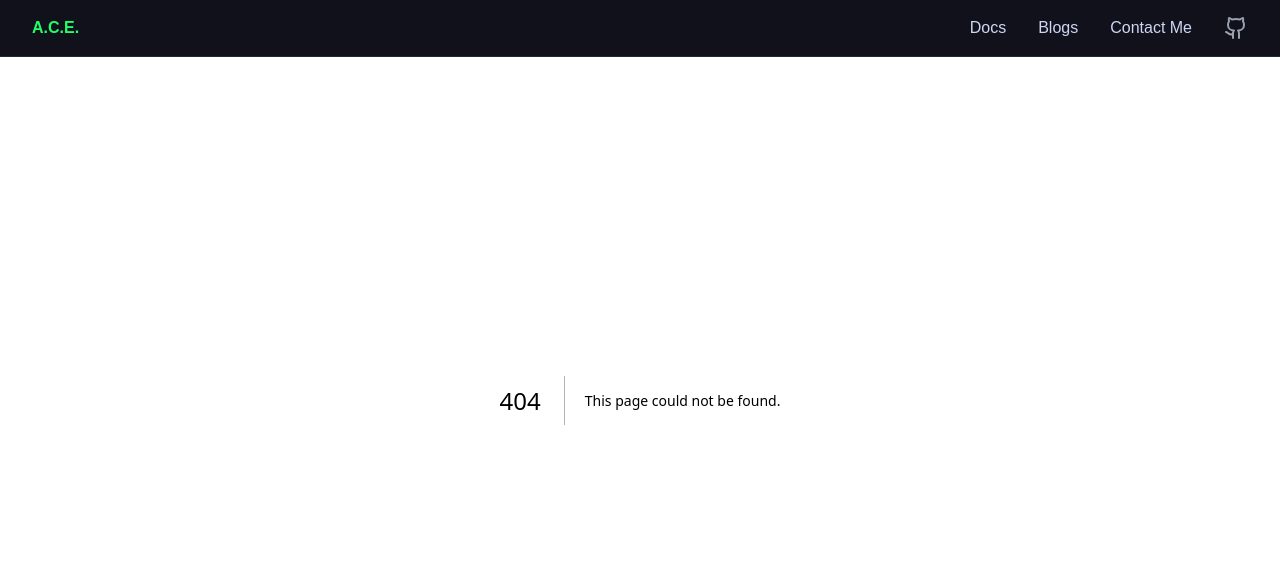
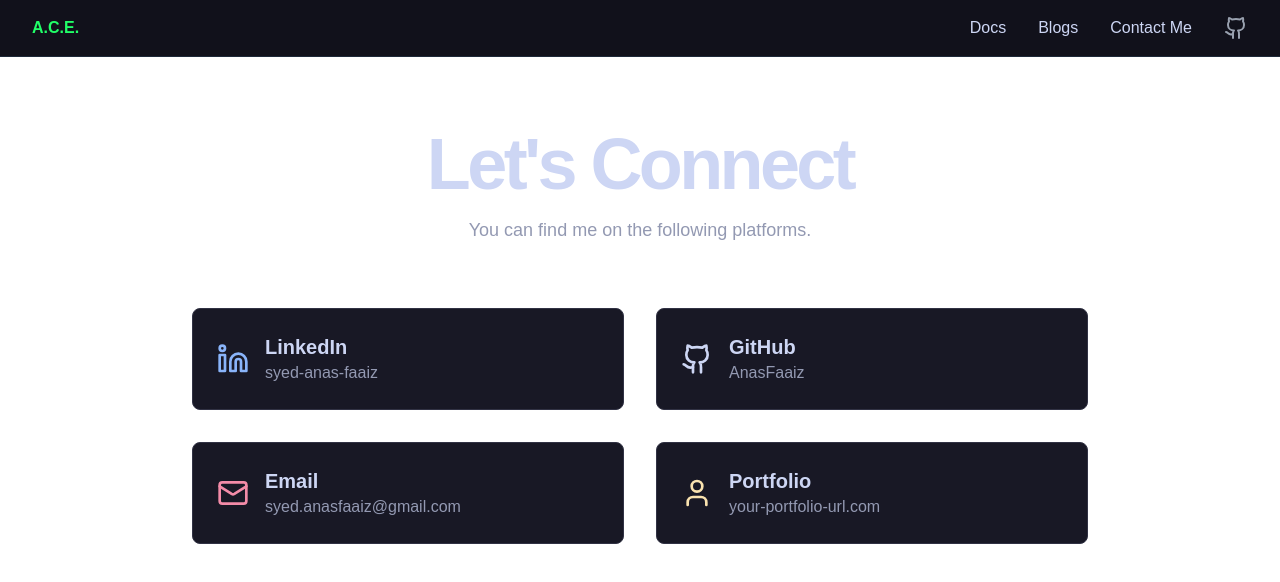
Before and after one commit to AnasFaaiz/ace_showcase, a Next.js app in the folder ace/: page /contact in a window 1280 px wide. Before the commit this address had no page. Shown: the top 582 px of the page. Built offline with nearby package versions, Linux system fonts and the light colour scheme.

Commit message:
updated contact page for sample

```diff
--- /dev/null
+++ b/ace/src/app/contact/page.tsx
@@ -0,0 +1,63 @@
+import Link from 'next/link';
+// We'll use icons for the links.
+import { Github, Linkedin, Mail, User } from 'lucide-react';
+
+export default function ContactPage() {
+  return (
+    <main className="min-h-screen text-[#cdd6f4] px-4 pt-24 md:pt-32">
+      <div className="max-w-4xl mx-auto">
+
+        {/* Page Header */}
+        <header className="text-center mb-16">
+          <h1 className="text-5xl md:text-7xl font-bold tracking-tighter">
+            Let&apos;s Connect
+          </h1>
+          <p className="mt-4 text-lg text-[#9399b2]">
+            You can find me on the following platforms.
+          </p>
+        </header>
+
+        {/* Contact Links Grid */}
+        <div className="grid grid-cols-1 sm:grid-cols-2 gap-8">
+
+          {/* LinkedIn Card */}
+          <Link href="https://linkedin.com/in/syed-anas-faaiz" target="_blank" className="flex items-center gap-4 p-6 bg-[#181825] rounded-lg border border-[#313244] hover:border-[#89b4fa] transition-colors group">
+            <Linkedin size={32} className="text-[#89b4fa]" />
+            <div>
+              <h3 className="text-xl font-bold text-[#cdd6f4] group-hover:text-[#89b4fa] transition-colors">LinkedIn</h3>
+              <p className="text-[#9399b2]">syed-anas-faaiz</p>
+            </div>
+          </Link>
+
+          {/* GitHub Card */}
+          <Link href="https://github.com/AnasFaaiz" target="_blank" className="flex items-center gap-4 p-6 bg-[#181825] rounded-lg border border-[#313244] hover:border-[#cdd6f4] transition-colors group">
+            <Github size={32} className="text-[#cdd6f4]" />
+            <div>
+              <h3 className="text-xl font-bold text-[#cdd6f4] group-hover:text-white transition-colors">GitHub</h3>
+              <p className="text-[#9399b2]">AnasFaaiz</p>
+            </div>
+          </Link>
+
+          {/* Email Card */}
+          <a href="mailto:syed.anasfaaiz@gmail.com" className="flex items-center gap-4 p-6 bg-[#181825] rounded-lg border border-[#313244] hover:border-[#f38ba8] transition-colors group">
+            <Mail size={32} className="text-[#f38ba8]" />
+            <div>
+              <h3 className="text-xl font-bold text-[#cdd6f4] group-hover:text-[#f38ba8] transition-colors">Email</h3>
+              <p className="text-[#9399b2]">syed.anasfaaiz@gmail.com</p>
+            </div>
+          </a>
+
+          {/* Portfolio Card */}
+          <Link href="#" target="_blank" className="flex items-center gap-4 p-6 bg-[#181825] rounded-lg border border-[#313244] hover:border-[#f9e2af] transition-colors group">
+            <User size={32} className="text-[#f9e2af]" />
+            <div>
+              <h3 className="text-xl font-bold text-[#cdd6f4] group-hover:text-[#f9e2af] transition-colors">Portfolio</h3>
+              <p className="text-[#9399b2]">your-portfolio-url.com</p>
+            </div>
+          </Link>
+
+        </div>
+      </div>
+    </main>
+  );
+}
```
Also changed, not shown: ace/src/app/Contact/page.tsx (deleted).
